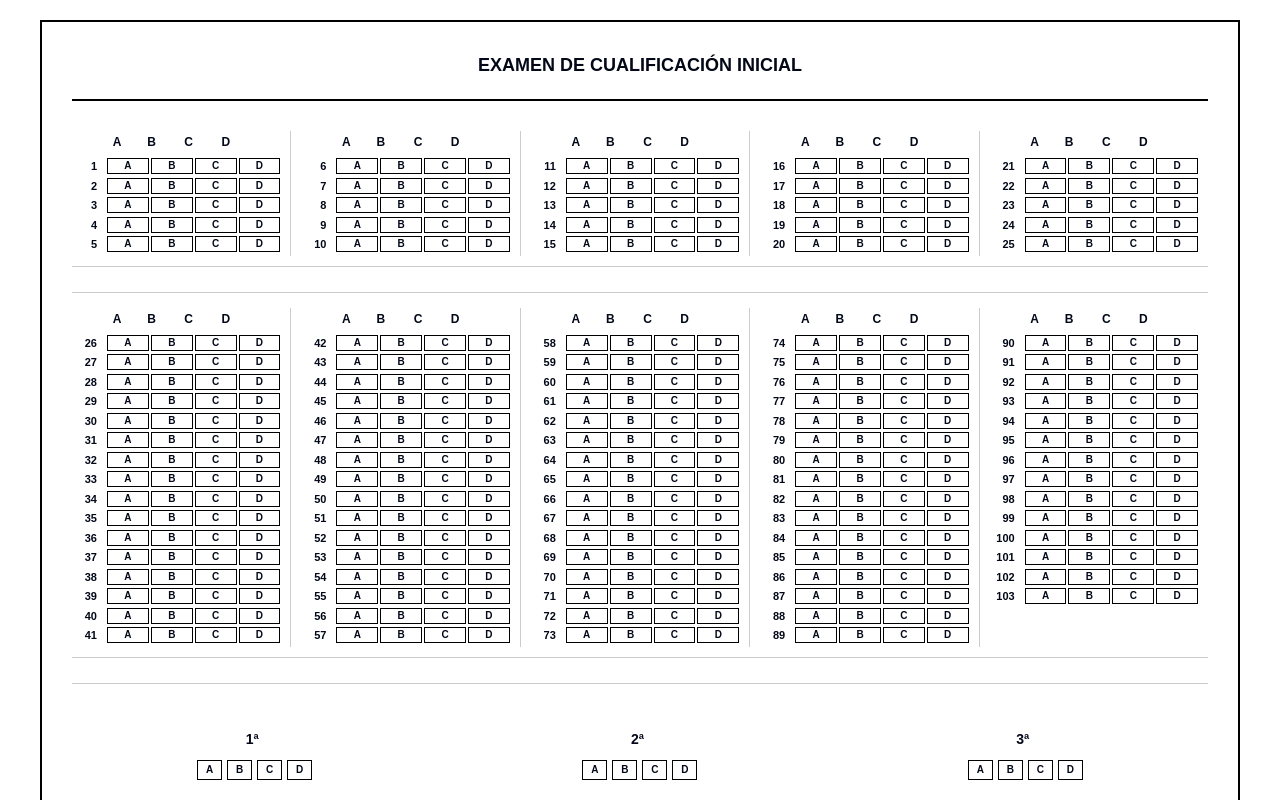
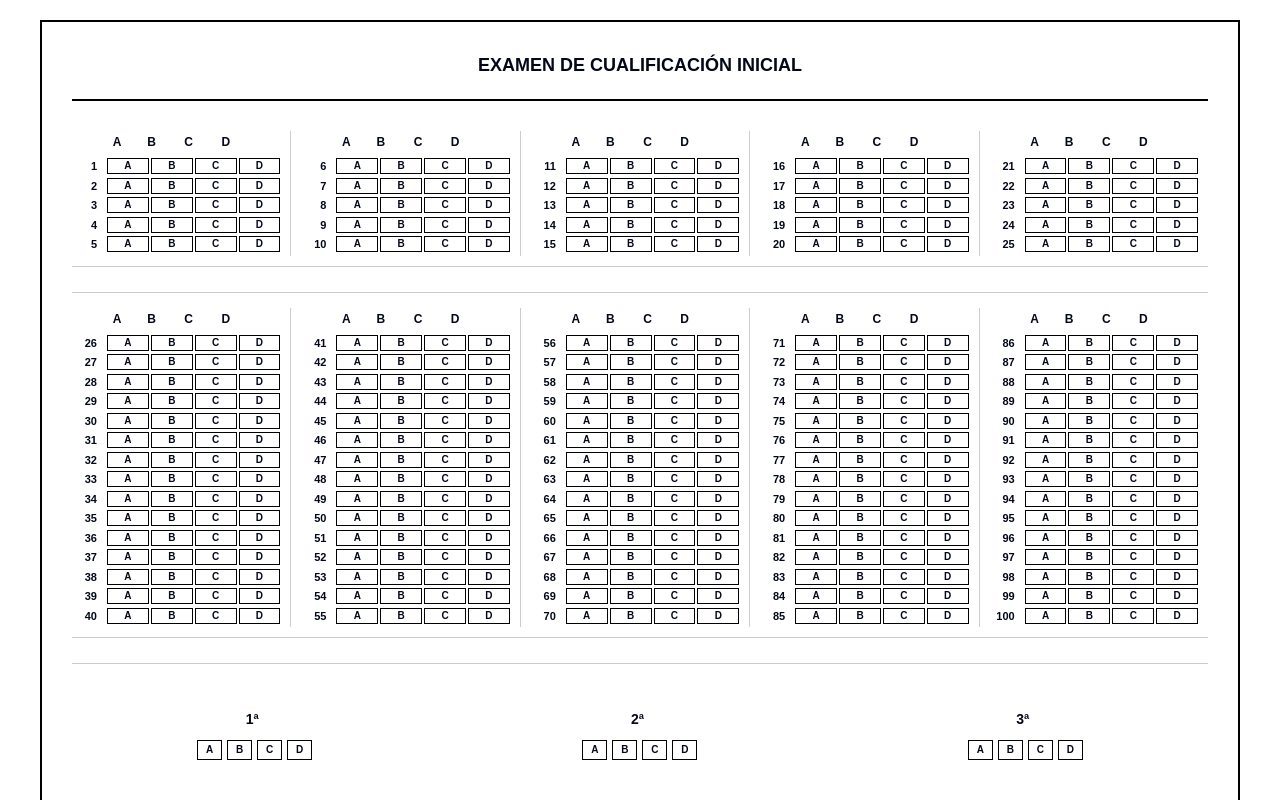
Before and after one commit to rogertgu/sheet-to-scan-form, a React (Vite) app: page / in a window 1280 px wide. Shown: the top 800 px of the page. Built offline with nearby package versions, Linux system fonts and the light colour scheme.

Commit message:
Ajustar número de preguntas
Ajusta el número de preguntas en el segundo bloque a 100, dejando las 3 preguntas restantes como extras.

```diff
--- a/src/pages/Index.tsx
+++ b/src/pages/Index.tsx
@@ -17,15 +17,15 @@ const Index = () => {
     // Create CSV content
     let csvContent = "Pregunta,Respuesta\n";
 
-    // Add main questions (1-103)
-    for (let i = 1; i <= 103; i++) {
+    // Add main questions (1-100)
+    for (let i = 1; i <= 100; i++) {
       const answer = answers[i] || "";
       csvContent += `${i},${answer}\n`;
     }
 
-    // Add additional questions (1ª, 2ª, 3ª)
-    for (let i = 104; i <= 106; i++) {
-      const questionLabel = i === 104 ? "1ª" : i === 105 ? "2ª" : "3ª";
+    // Add additional questions (1ª, 2ª, 3ª) - questions 101, 102, 103
+    for (let i = 101; i <= 103; i++) {
+      const questionLabel = i === 101 ? "1ª" : i === 102 ? "2ª" : "3ª";
       const answer = answers[i] || "";
       csvContent += `${questionLabel},${answer}\n`;
     }
@@ -100,22 +100,22 @@ const Index = () => {
 
         <div className="section-divider"></div>
 
-        {/* Main sections: Questions 26-103 in 5 columns */}
+        {/* Main sections: Questions 26-100 in 5 columns */}
         <div className="main-sections">
-          {renderColumn(26, 41)}
-          {renderColumn(42, 57)}
-          {renderColumn(58, 73)}
-          {renderColumn(74, 89)}
-          {renderColumn(90, 103)}
+          {renderColumn(26, 40)}
+          {renderColumn(41, 55)}
+          {renderColumn(56, 70)}
+          {renderColumn(71, 85)}
+          {renderColumn(86, 100)}
         </div>
 
         <div className="section-divider"></div>
 
         {/* Additional questions */}
         <div className="additional-questions">
-          {renderQuestion(104, "1ª")}
-          {renderQuestion(105, "2ª")}
-          {renderQuestion(106, "3ª")}
+          {renderQuestion(101, "1ª")}
+          {renderQuestion(102, "2ª")}
+          {renderQuestion(103, "3ª")}
         </div>
       </div>
 
```
